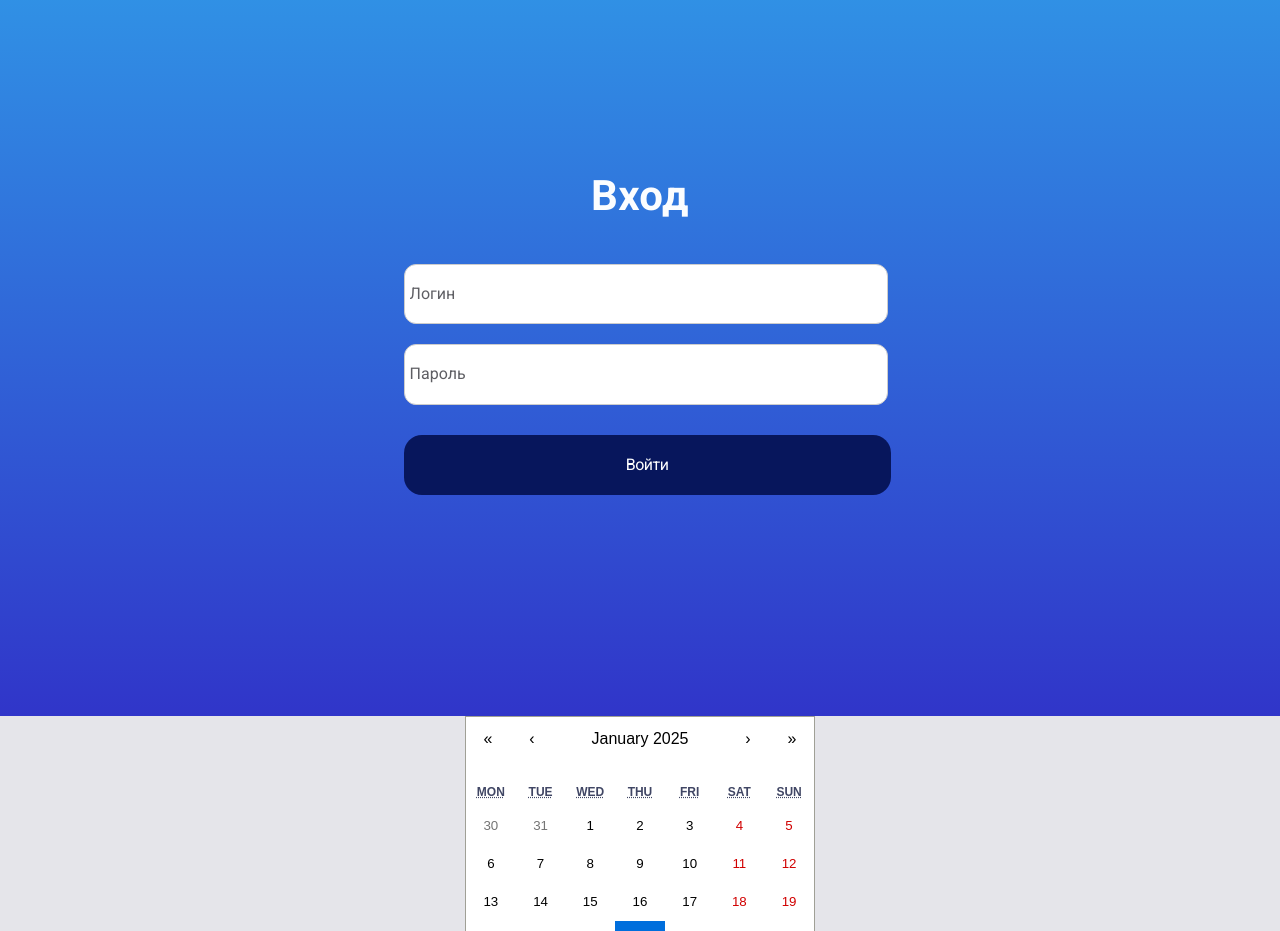
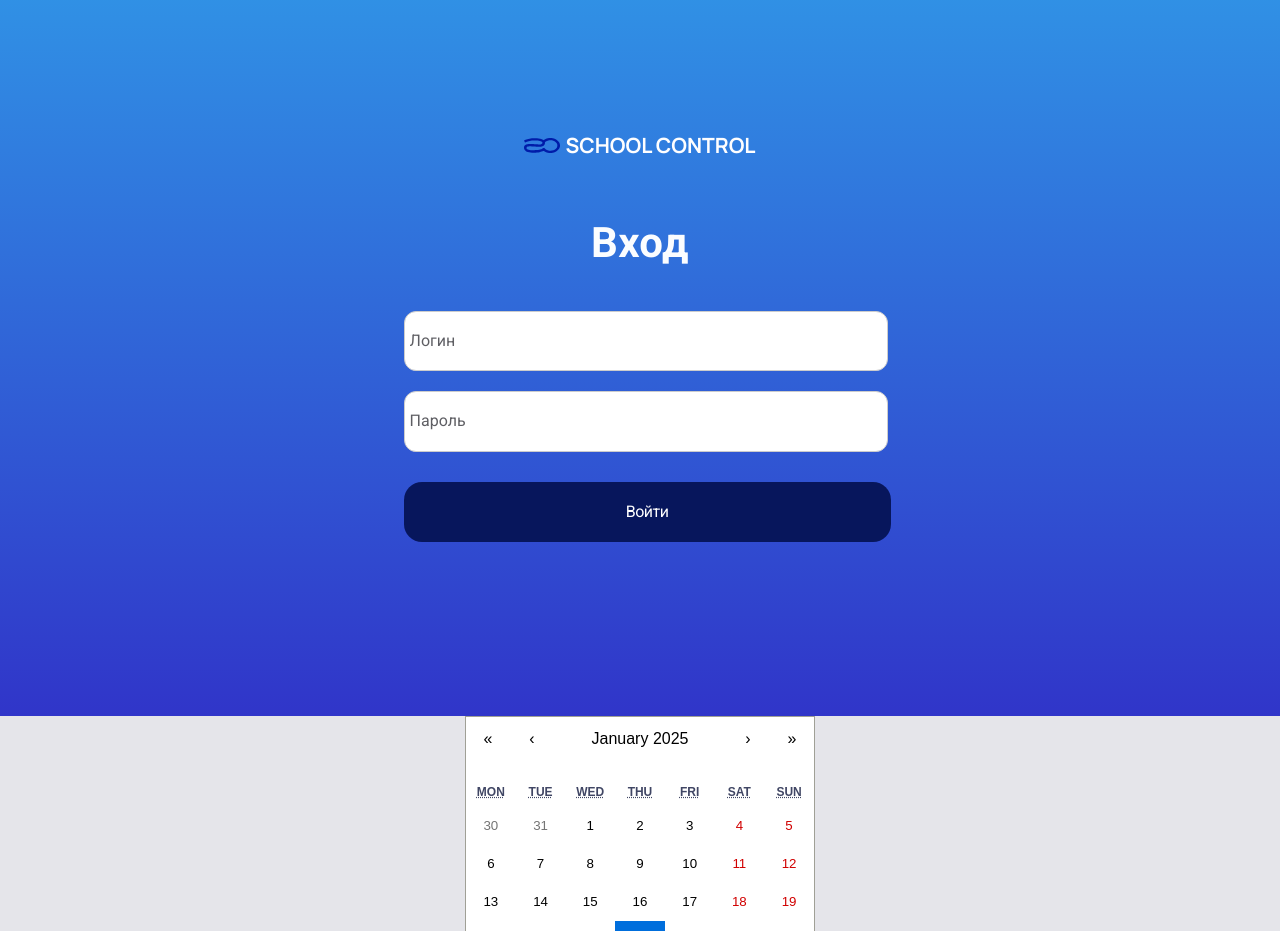
Before and after one commit to allozhkin/SchoolControl, a React (Vite) app: page /testPage in a window 1280 px wide. Shown: the part 1100-2031 px from the top of the page. Built offline with nearby package versions, Linux system fonts and the light colour scheme.

Commit message:
centered title of the login form

```diff
--- a/src/components/loginForm/LoginForm.tsx
+++ b/src/components/loginForm/LoginForm.tsx
@@ -1,5 +1,6 @@
 import { useForm } from 'react-hook-form';
 import styles from './login-form.module.scss';
+import Icon from '../ui-kit/Icon/Icon';
 // import Icon from '../ui-kit/Icon/Icon';
 
 interface AuthForm {
@@ -26,6 +27,7 @@ const LoginForm = () => {
           {/* <Icon id="Union" width={48} height={48} /> */}
           <div className={styles.login_container}>
             {/* <h1 className={styles.login__title}>SCHOOL CONTROL</h1> */}
+            <a className={styles.login__logo}><Icon id={'LogoSC'} width={36} height={15} /><span className={styles.login__logo_txt}>SCHOOL CONTROL</span></a>
             <h2 className={styles.login__title}>Вход</h2>
             <form onSubmit={handleSubmit(onSubmit)}>
               <input className={styles.login__input} type="email" placeholder="Логин" {...register (
--- a/src/components/loginForm/login-form.module.scss
+++ b/src/components/loginForm/login-form.module.scss
@@ -24,6 +24,25 @@
     display: flex;
     justify-content: center;
     @include typography-h2;
+  }
+
+  &__logo{
+    display: flex;
+    justify-content: center;
+    align-items: center;
+    margin: 40px 0 60px 0;
+    width: 100%;
+  }
+
+  &__logo_txt{
+  color: #FEFEFF;
+  margin-left: 5px;
+  font-family: 'Manrope', sans-serif;
+  font-size: 21px;
+  font-weight: 700;
+  line-height: 29px;
+  letter-spacing: 0%;
+  text-transform: uppercase;
   }
 
   &__text {
```
